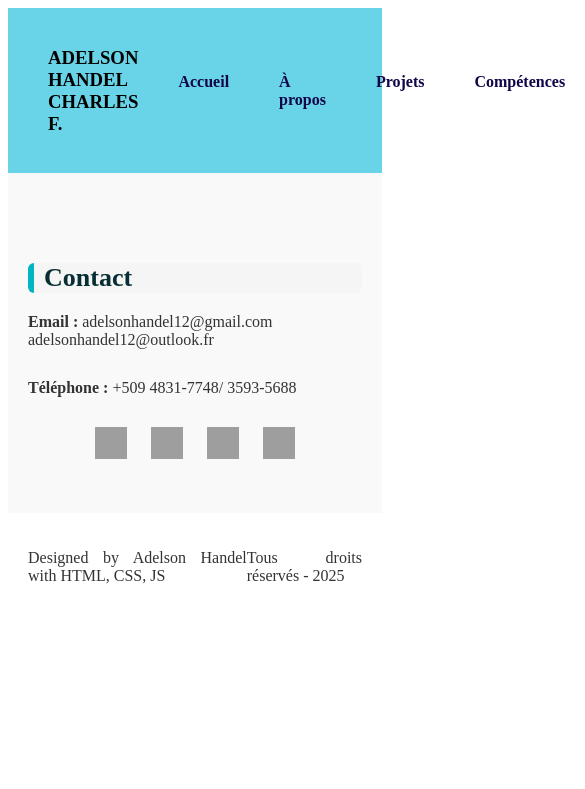
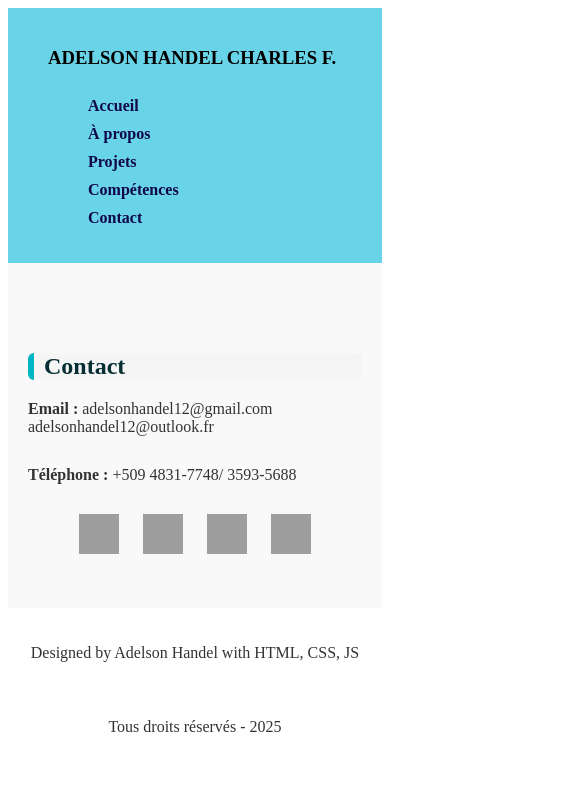
Before and after one commit to Handel-Tech/hand-port.github.io, a plain HTML site: page Contact.html in a window 390 px wide. Shown: the top 789 px of the page, 585 px wide, since content can reach past the window. Drawn offline with Linux system fonts and the light colour scheme; grey boxes are pictures that could not be loaded.

Commit message:
Responsive des pages

```diff
--- a/Avant-propos.css
+++ b/Avant-propos.css
@@ -107,3 +107,39 @@ footer {
   align-items: center;
   padding: 20px;
 }
+
+/* Pou Telefon */
+@media screen and (max-width: 768px) {
+  .aa {
+    flex-direction: column;
+    align-items: flex-start;
+    gap: 10px;
+  }
+
+  .ab {
+    flex-direction: column;
+    gap: 8px;
+  }
+
+  .bb {
+    flex-direction: column;
+    align-items: center;
+    text-align: center;
+  }
+
+  .bc img {
+    width: 100%;
+    max-width: 250px;
+    height: auto;
+  }
+   .bd {
+    padding: 0 10px;
+  }
+
+  footer {
+    flex-direction: column;
+    text-align: center;
+    gap: 10px;
+  }
+
+}
--- a/IHSR.css
+++ b/IHSR.css
@@ -90,3 +90,33 @@ footer {
   align-items: center;
   padding: 20px;
 }
+
+@media (max-width: 768px) {
+  .aa {
+    flex-direction: column;
+    align-items: flex-start;
+  }
+
+  .ab {
+    flex-direction: column;
+    gap: 10px;
+  }
+
+  .bb {
+    font-size: 22px;
+  }
+
+  .ba h2 {
+    font-size: 20px;
+  }
+
+  .ba p {
+    font-size: 15px;
+  }
+  footer {
+    flex-direction: column;
+    text-align: center;
+    gap: 10px;
+  }
+
+}
--- a/contact.css
+++ b/contact.css
@@ -109,3 +109,41 @@ footer {
   text-align: right;
   margin: 1px;
 }
+
+
+/* Pou Telefon*/
+@media (max-width: 768px) {
+  .aa {
+    flex-direction: column;
+    align-items: flex-start;
+  }
+
+  .ab {
+    flex-direction: column;
+    gap: 10px;
+    margin-top: 10px;
+  }
+
+  #ba h2 {
+    font-size: 24px;
+  }
+
+  #ba p {
+    font-size: 16px;
+  }
+
+  .bb {
+    gap: 15px;
+  }
+
+  .bb img {
+    width: 40px;
+    height: 40px;
+  }
+
+    footer {
+    flex-direction: column;
+    text-align: center;
+    gap: 10px;
+  }
+}
--- a/portfolio.css
+++ b/portfolio.css
@@ -307,6 +307,9 @@ footer {
   margin: 1px;
 }
 
+
+/* Se pou Telefon*/
+
 @media screen and (max-width: 768px) {
   .aa {
     flex-direction: column;
```
